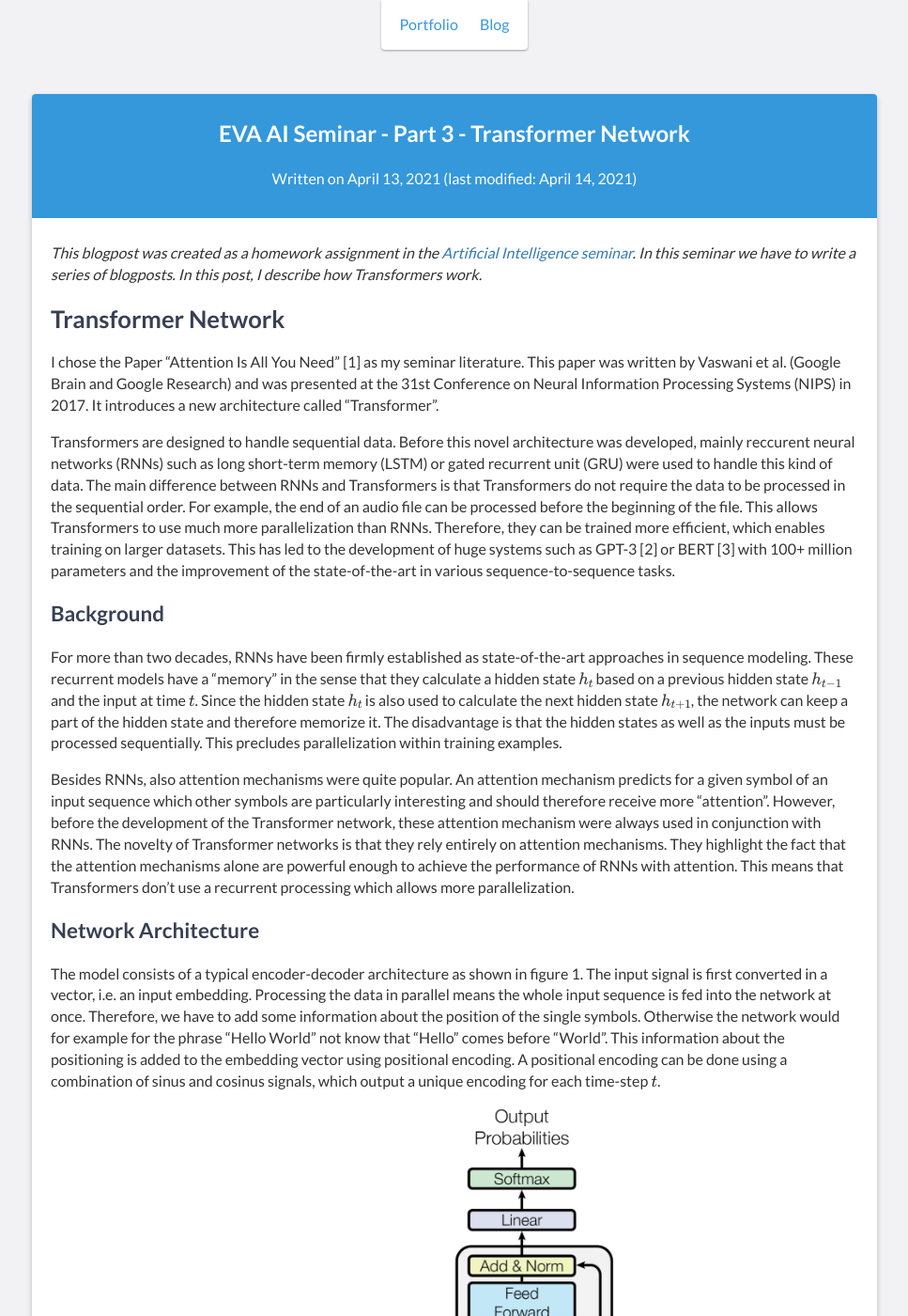
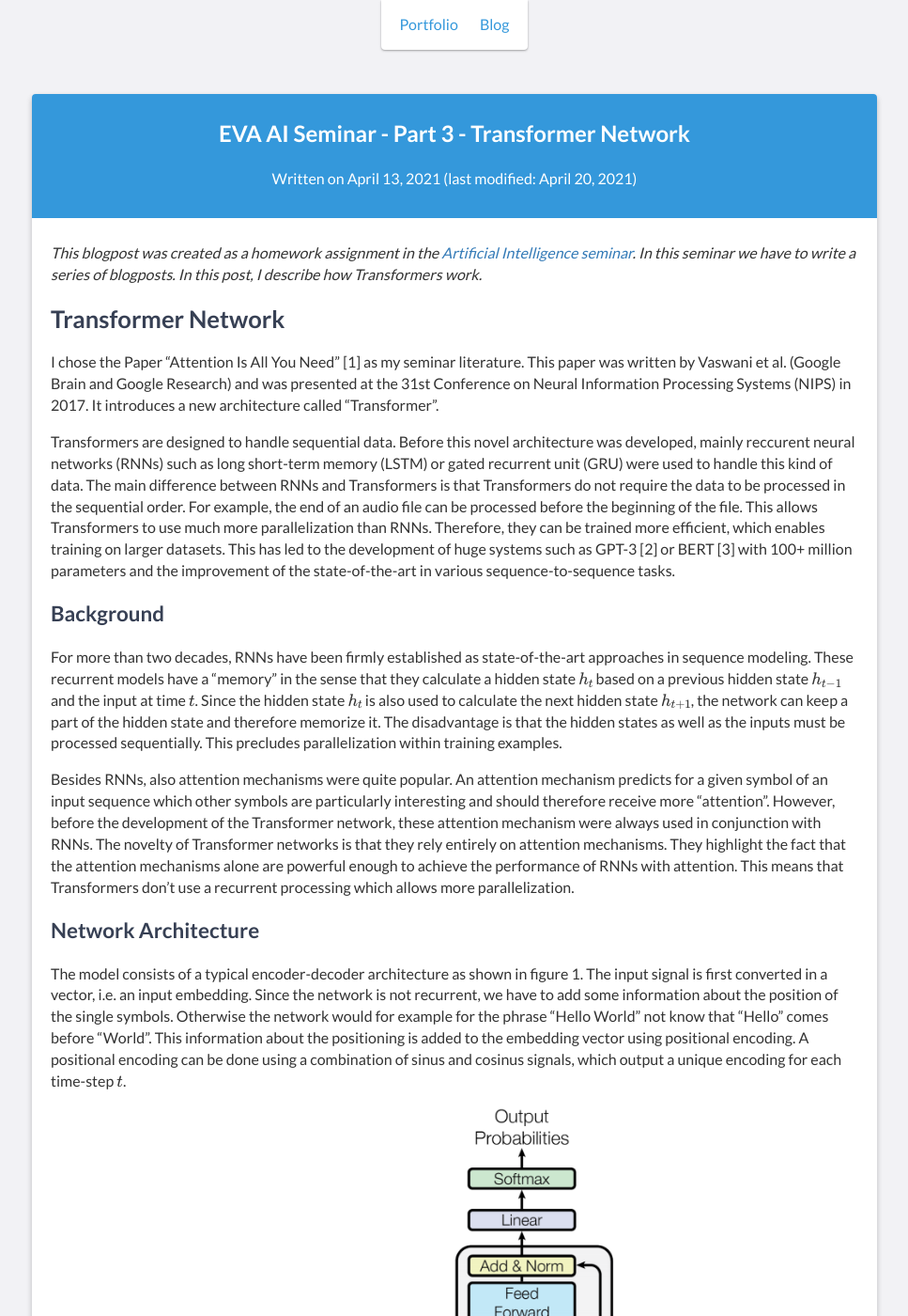
Before and after one commit to sagerpascal/sagerpascal.github.io, a Jekyll site: the page built from _posts/2021-04-13-EVA-Part3.md, in a window 1280 px wide and 1400 px high. Shown: the whole window at 94% size, without its empty margins (156-1123 px from the left). Built offline with Jekyll 4.4.1, drawn with Linux system fonts in a browser that asks for light colours; comment, search, counter and statistics services are not loaded.

Commit message:
Update Blogpost

```diff
--- a/_posts/2021-04-13-EVA-Part3.md
+++ b/_posts/2021-04-13-EVA-Part3.md
@@ -2,7 +2,7 @@
 layout: post
 title:  EVA AI Seminar - Part 3 - Transformer Network
 date: 2021-04-13
-modified: 2021-04-14
+modified: 2021-04-20
 categories: english MSc homework EVA-AI-seminar
 comments: true
 summary: This is the third post related to the course "EVA Artificial Intelligence Seminar". In this post, I describe what the Transformer network is, how it works and what its novelty is.
@@ -32,8 +32,7 @@ They highlight the fact that the attention mechanisms alone are powerful enough
 
 ## Network Architecture
 The model consists of a typical encoder-decoder architecture as shown in figure 1. The input signal is first converted in a vector, i.e. an input embedding.
-Processing the data in parallel means the whole input sequence is fed into the network at once.
-Therefore, we have to add some information about the position of the single symbols. Otherwise the network
+Since the network is not recurrent, we have to add some information about the position of the single symbols. Otherwise the network
 would for example for the phrase "Hello World" not know that "Hello" comes before "World". This information about the positioning is added to the embedding vector using positional encoding.
 A positional encoding can be done using a combination of sinus and cosinus signals, which output a unique encoding for each time-step $$t$$.
 
```
